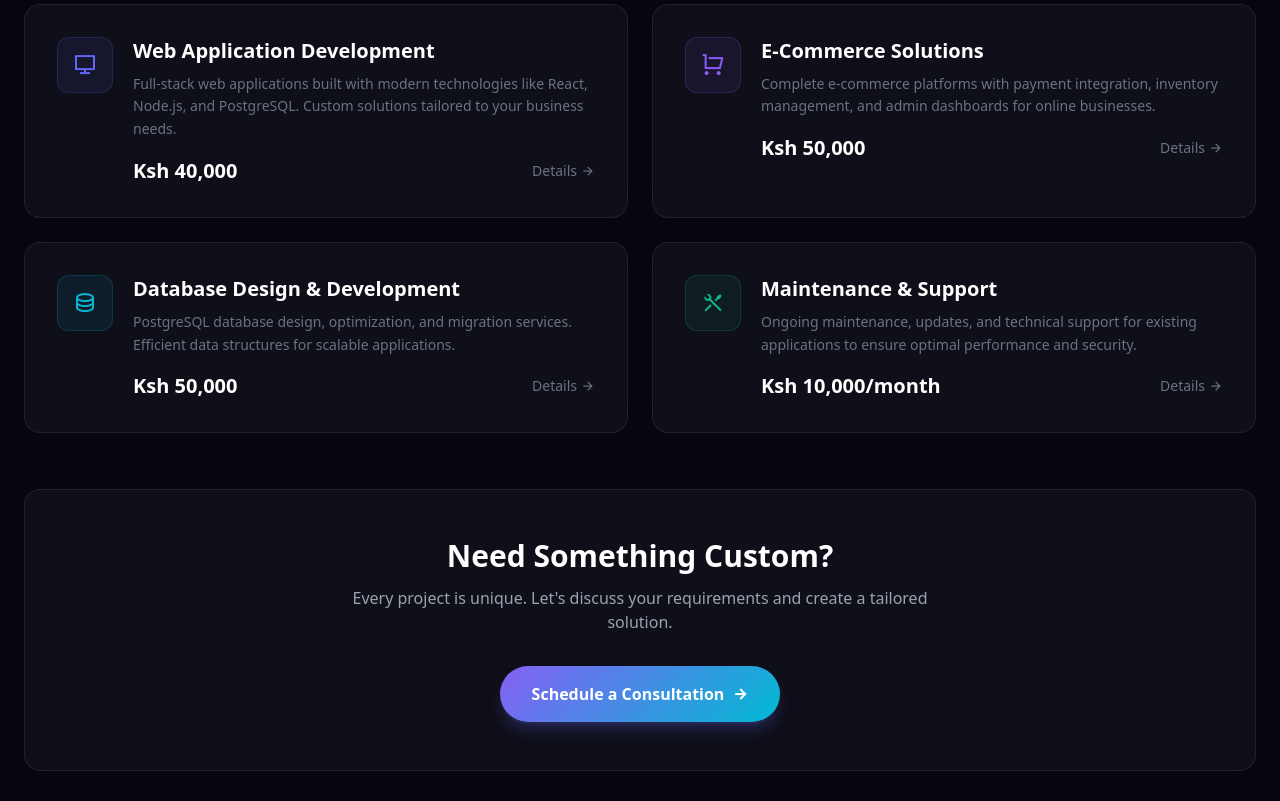
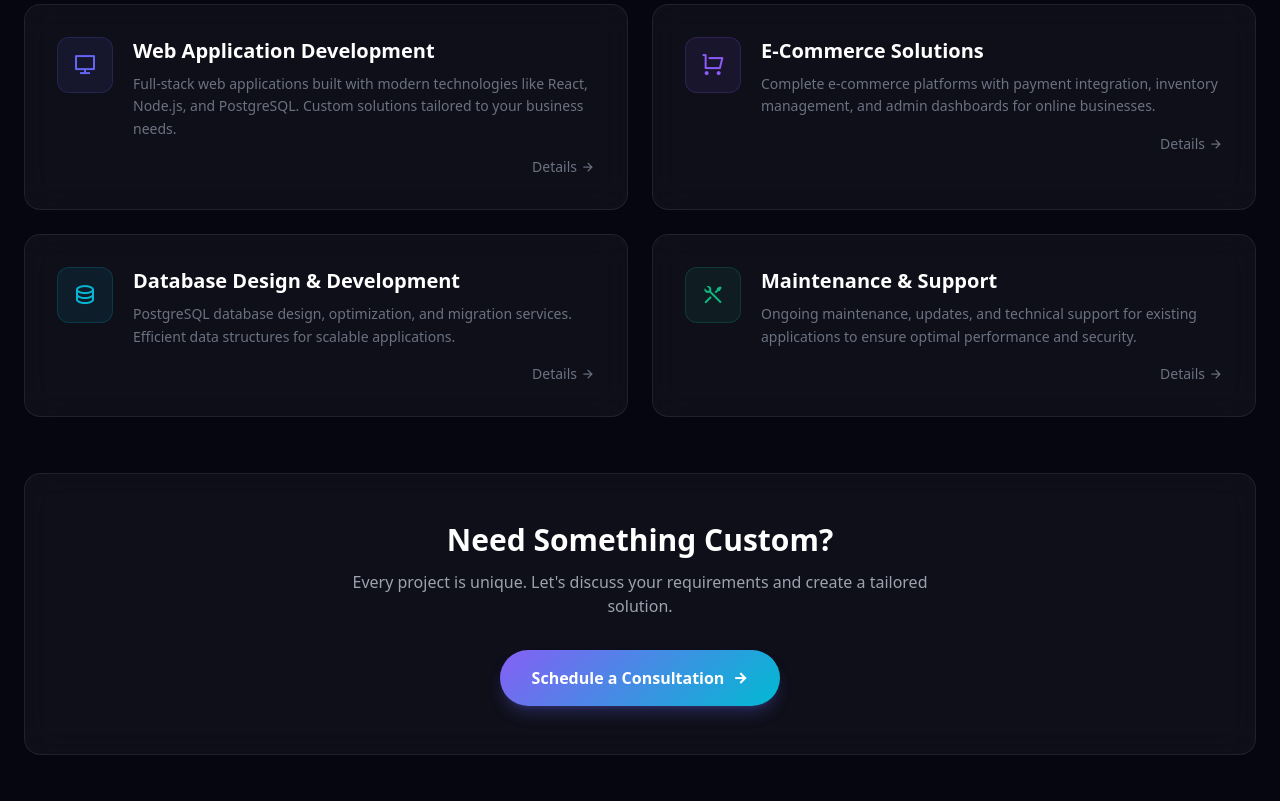
Before and after one commit to kalu-Peter/Root, a Next.js app: page / in a window 1280 px wide. Shown: the part 4400-5201 px from the top of the page. Built offline with nearby package versions, Linux system fonts and the light colour scheme; some icons are missing.

Commit message:
apt-price

```diff
--- a/components/Services.tsx
+++ b/components/Services.tsx
@@ -107,8 +107,7 @@ export default function Services() {
                 <div className="flex-1 min-w-0">
                   <h3 className="text-xl font-bold text-white mb-2 group-hover:text-gray-100">{svc.title}</h3>
                   <p className="text-gray-500 text-sm leading-relaxed mb-4">{svc.description}</p>
-                  <div className="flex items-center justify-between">
-                    <span className="text-xl font-bold text-white">{svc.startingPrice}</span>
+                  <div className="flex items-center justify-end">
                     <span className="flex items-center gap-1 text-sm text-gray-500 group-hover:text-indigo-400 transition-colors duration-200">
                       Details <i className="ri-arrow-right-line group-hover:translate-x-1 transition-transform duration-200 inline-block" />
                     </span>
@@ -178,11 +177,7 @@ export default function Services() {
                 </ul>
               </div>
 
-              <div className="flex items-center justify-between pt-6 border-t border-white/8">
-                <div>
-                  <span className="text-xs text-gray-600 uppercase tracking-wider">Starting from</span>
-                  <div className="text-2xl font-bold text-white mt-0.5">{selected.startingPrice}</div>
-                </div>
+              <div className="flex items-center justify-end pt-6 border-t border-white/8">
                 <a
                   href="#contact"
                   onClick={() => setSelected(null)}
```
